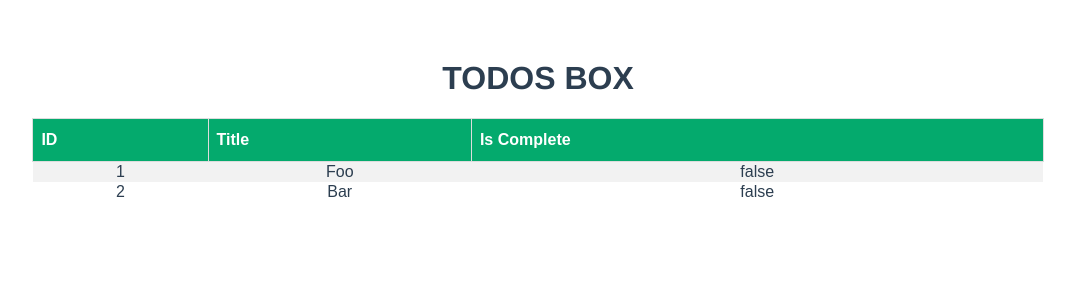
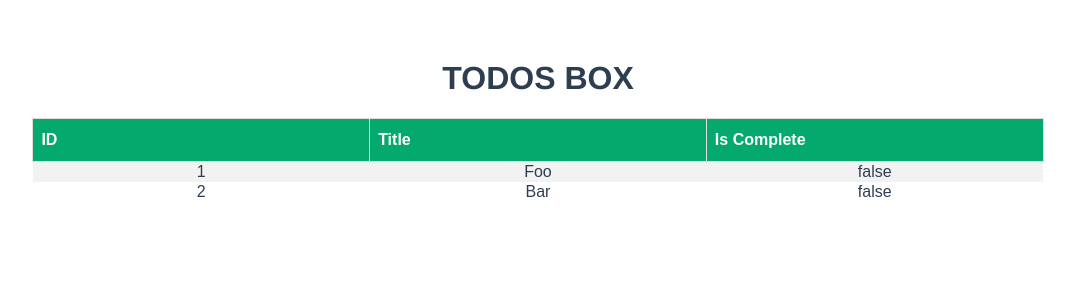
Before and after one commit to wildkoala/fast_api_vue_todo, a Vue app in the folder front_end/: page / in a window 1280 px wide. Shown: the top 300 px of the page, without its empty margins (102-1177 px from the left). Built offline with nearby package versions, Linux system fonts and the light colour scheme; no server answers.

Commit message:
Makes columns equal width

```diff
--- a/front_end/src/components/Todos.vue
+++ b/front_end/src/components/Todos.vue
@@ -48,6 +48,7 @@ export default {
 }
 
 table {
+  table-layout: fixed;
   margin-left: auto;
   margin-right: auto;
 }
```
